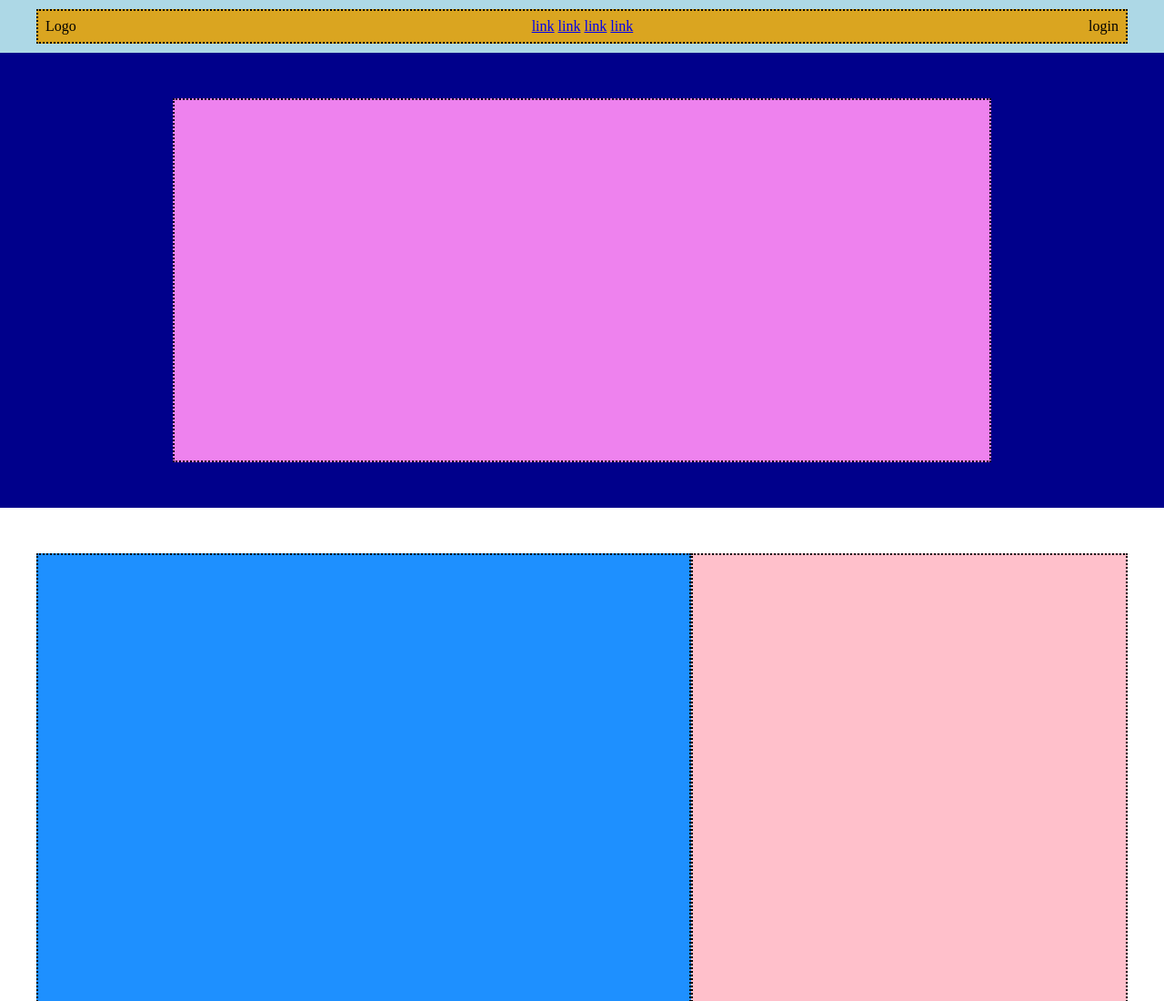
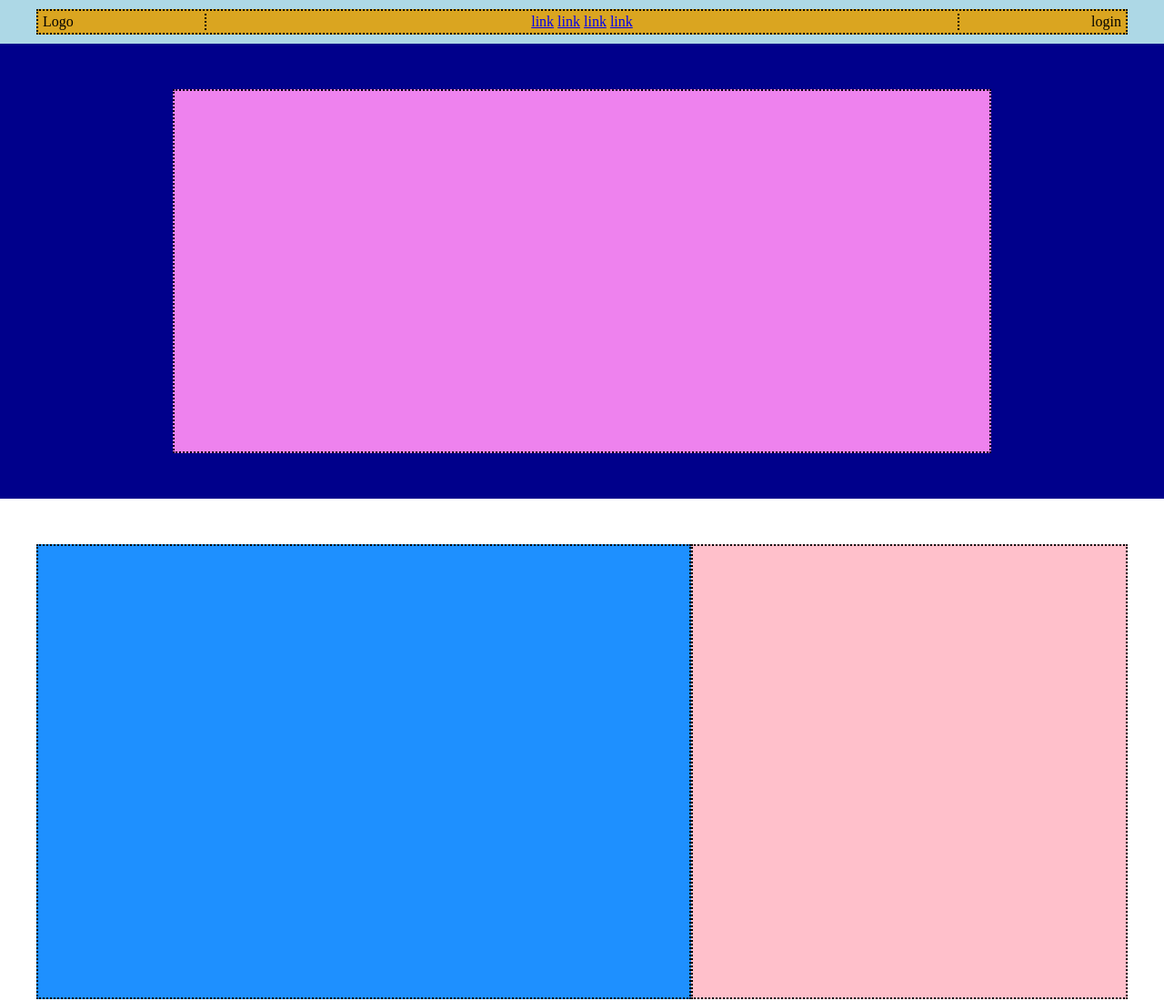
Before and after one commit to RaimondoCosma/htmlcss-struttura-discord, a plain HTML site: page index.html in a window 1280 px wide. Shown: the top 1100 px of the page at 91% size. Drawn offline with Linux system fonts and the light colour scheme.

Commit message:
Piccola modifica header

```diff
--- a/css/style.css
+++ b/css/style.css
@@ -24,7 +24,11 @@
 }
 .debug .header-row {
     background-color: #daa520;
-    border: dotted 2px black;
+    /* border: dotted 2px black; */
+}
+.debug .col-link {
+    border-left: 2px dotted black;
+    border-right: 2px dotted black;
 }
 .debug .header-bottom {
     height: 500px;
@@ -85,8 +89,20 @@
 ---------- */
 .header-row {
     display: flex;
-    justify-content: space-between;
-    padding: 8px 8px;
+    /* justify-content: space-between; */
+    padding: 3px 5px;
+    border: 2px dotted black;
+}
+.col-logo {
+    width: 15%;
+}
+.col-link {
+    width: 70%;
+    text-align: center;
+}
+.col-login {
+    width: 15%;
+    text-align: right;
 }
 .header-bottom {
     padding: 50px 0;
```
